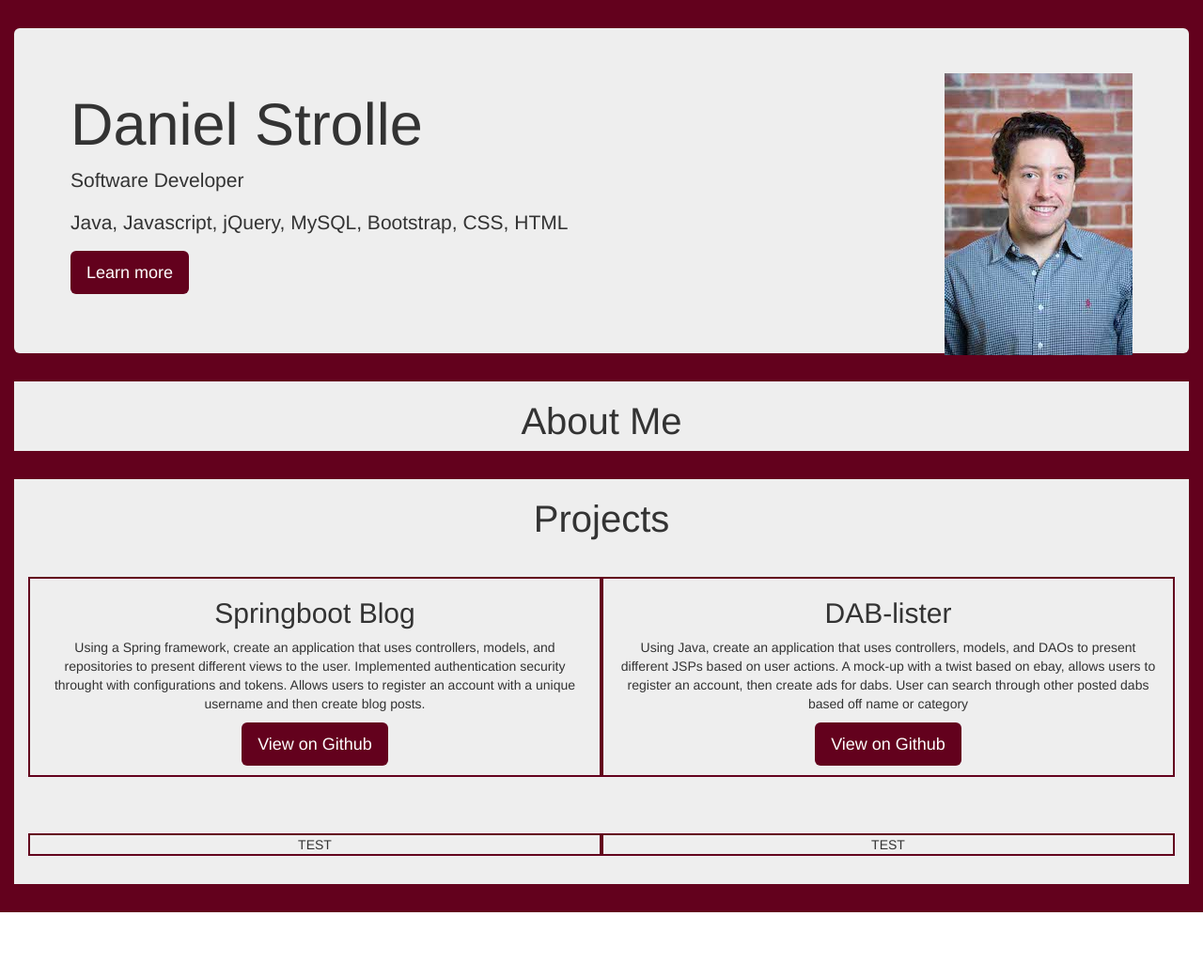
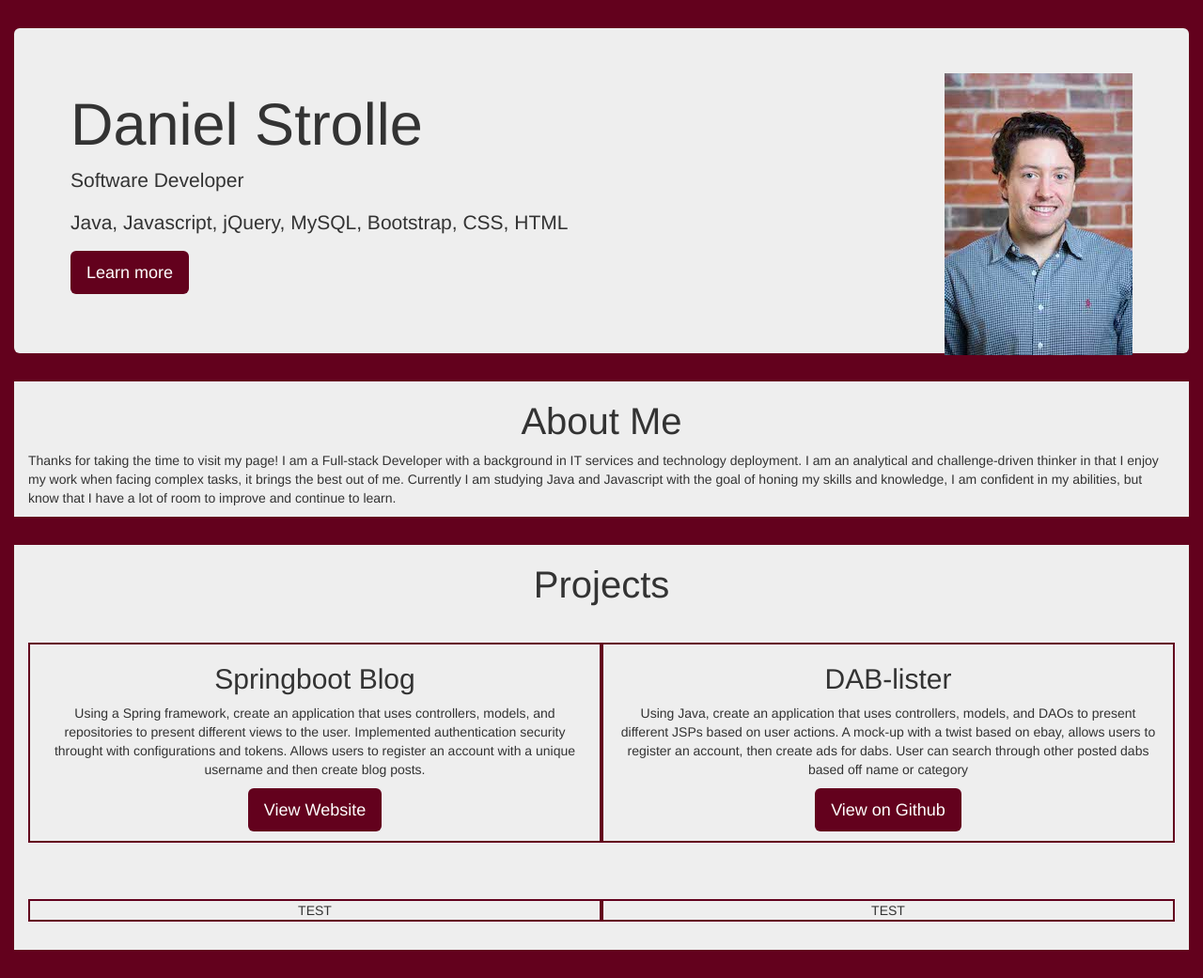
Before and after one commit to danielstrolle/danielstrolle.github.io, a plain HTML site: page index.html in a window 1280 px wide. Shown: the whole page at 94% size. Before the commit the page ends 971 px from the top, so only its background shows below. Drawn offline with nearby package versions, Linux system fonts and the light colour scheme.

Commit message:
Add about me section...add link to deployed website for blog project

```diff
--- a/index.html
+++ b/index.html
@@ -21,14 +21,14 @@
     <main>
         <div class="page-info col-xs-12">
             <h1 class="section-title">About Me</h1>
-            <p></p>
+            <p>Thanks for taking the time to visit my page! I am a Full-stack Developer with a background in IT services and technology deployment. I am an analytical and challenge-driven thinker in that I enjoy my work when facing complex tasks, it brings the best out of me. Currently I am studying Java and Javascript with the goal of honing my skills and knowledge, I am confident in my abilities, but know that I have a lot of room to improve and continue to learn.</p>
         </div>
         <div class="page-info col-xs-12">
             <h1 class="section-title">Projects</h1>
             <div class="col-xs-12 col-md-6 example">
                 <h2>Springboot Blog</h2>
                 <p>Using a Spring framework, create an application that uses controllers, models, and repositories to present different views to the user. Implemented authentication security throught with configurations and tokens. Allows users to register an account with a unique username and then create blog posts.</p>
-                <p><a class="btn btn-custom btn-lg" href="https://github.com/danielstrolle/springboot-blog" role="button">View on Github</a></p>
+                <p><a class="btn btn-custom btn-lg" href="http://blog.danielstrolle.me" role="button">View Website</a></p>
             </div>
             <div class="col-xs-12 col-md-6 example">
                 <h2>DAB-lister</h2>
```
